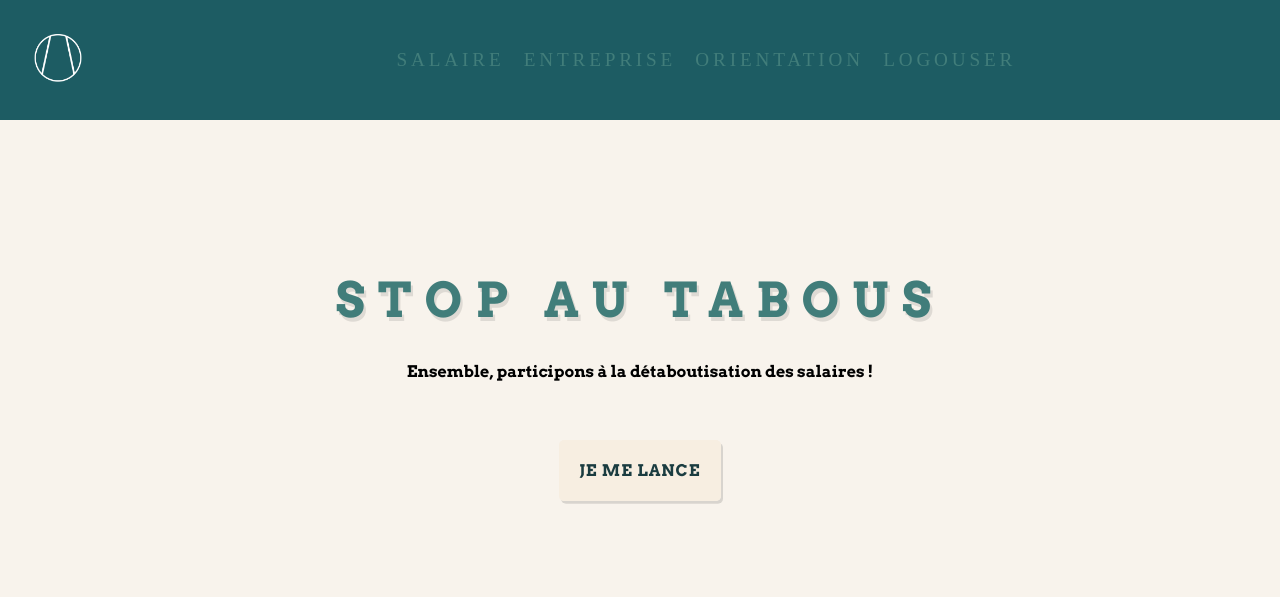
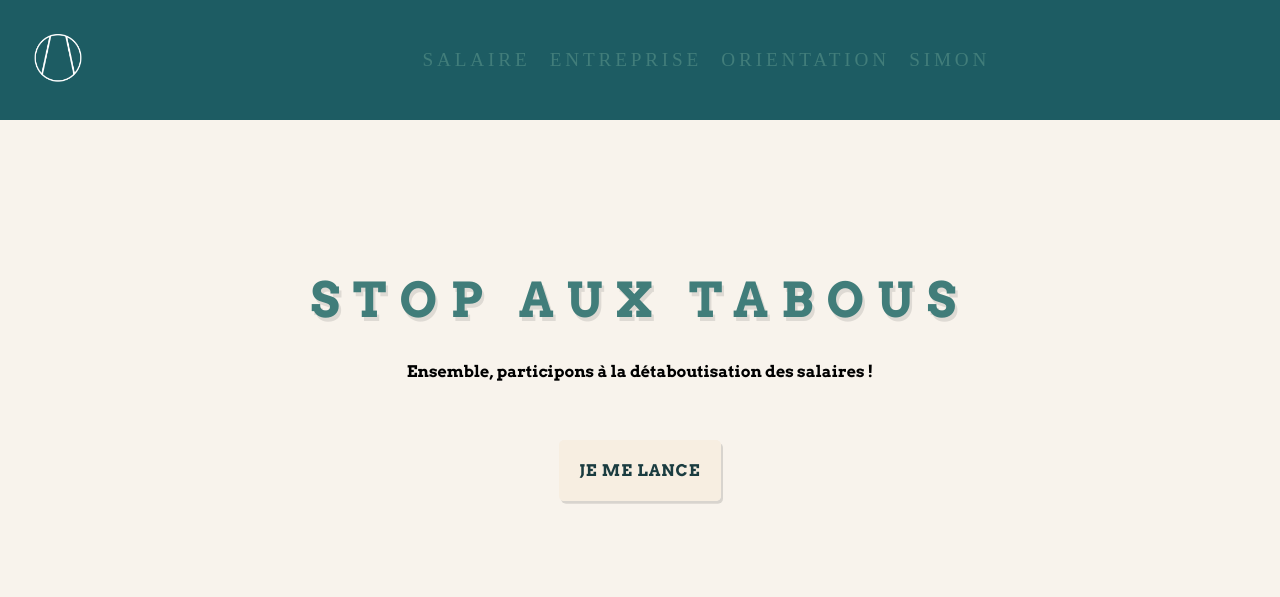
Before and after one commit to AntoninLmp/ProjetTransverse_TrouveTonSalaire, a Django app: page / in a window 1280 px wide. Shown: the top 597 px of the page. Run offline with Django 4.2, Linux system fonts and the light colour scheme; a user stored in the database is signed in.

Commit message:
orthograpge update

```diff
--- a/src/ProjetTransverse/templates/base.html
+++ b/src/ProjetTransverse/templates/base.html
@@ -34,7 +34,7 @@
                 </li>
                 <li>
                     {% if user.is_authenticated %}
-                    <a href="{% url 'compte' %}">logoUser</a>{% else %}
+                    <a href="{% url 'compte' %}">{{user.username}}</a>{% else %}
 
                     <a href="{% url 'login' %}">Connexion</a>
                     <a href="{% url 'signup' %}">S'inscrire</a> {% endif %}
--- a/src/ProjetTransverse/templates/index.html
+++ b/src/ProjetTransverse/templates/index.html
@@ -14,7 +14,7 @@
 
 <div class="container_home container_1 displayFlex">
     <div>
-        <h1 class="text_homePage">Stop au tabous</h1>
+        <h1 class="text_homePage">Stop aux tabous</h1>
         <p>Ensemble, participons à la détaboutisation des salaires !</p>
     </div>
     <div class="container_1_2">
--- a/src/accounts/views.py
+++ b/src/accounts/views.py
@@ -10,7 +10,7 @@ def signup(request):
         username = request.POST.get("username")
         password = request.POST.get("password")
         salaire = request.POST.get("salaire")
-        user = User.objects.create_user(username=username,password=password,salaire=salaire)
+        user = User.objects.create_user(username=username,password=password)
         login(request,user)
         return redirect('index')
     return render(request, "accounts/signup.html")
```
Also changed, not shown: src/db.sqlite3.
